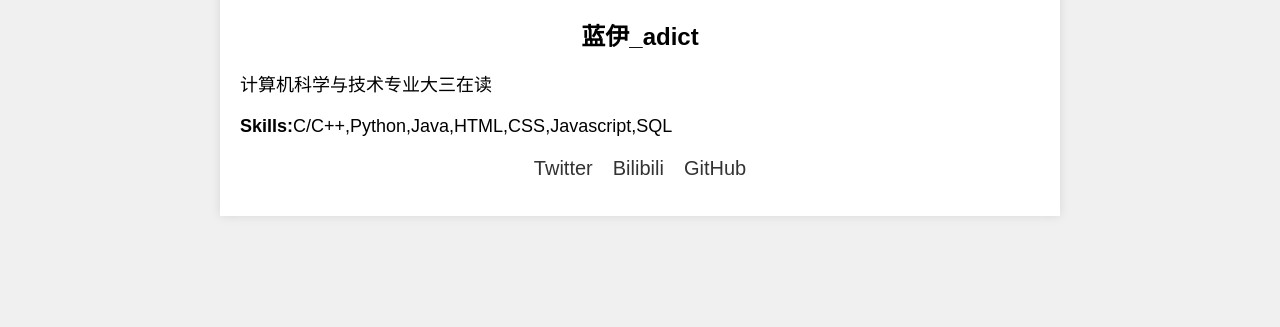
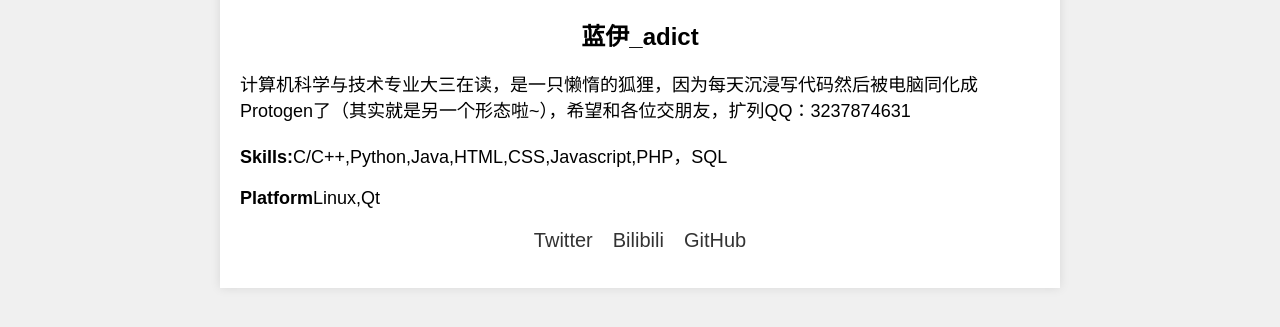
Before and after one commit to Lanyi-adict/Lanyiandhisfriends, a plain HTML site: page index.html in a window 1280 px wide. Shown: the part 349-676 px from the top of the page. Drawn offline with Linux system fonts and the light colour scheme.

Commit message:
Update index.html
add more informations about myself and introduce myself

```diff
--- a/index.html
+++ b/index.html
@@ -77,8 +77,9 @@
   <div class="container">
     <img class="profile-img" src="images/Lanyi.jpg" alt="A Fox">
     <h2 class="name">蓝伊_adict</h2>
-    <p class="bio">计算机科学与技术专业大三在读</p>
-    <p class="bio"><b>Skills:</b>C/C++,Python,Java,HTML,CSS,Javascript,SQL</p>
+    <p class="bio">计算机科学与技术专业大三在读，是一只懒惰的狐狸，因为每天沉浸写代码然后被电脑同化成Protogen了（其实就是另一个形态啦~），希望和各位交朋友，扩列QQ：3237874631</p>
+    <p class="bio"><b>Skills:</b>C/C++,Python,Java,HTML,CSS,Javascript,PHP，SQL</p>
+    <p class="bio"><b>Platform</b>Linux,Qt</p>
 
     <ul class="social-links">
       <li><a href="https://x.com/Lanyi1034014" target="_blank">Twitter</a></li>
```
